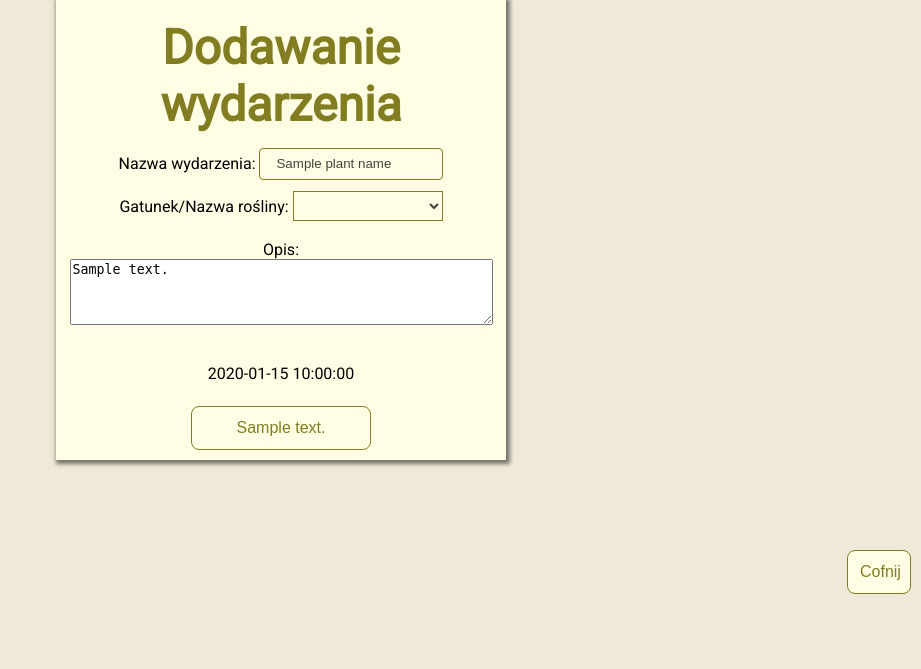
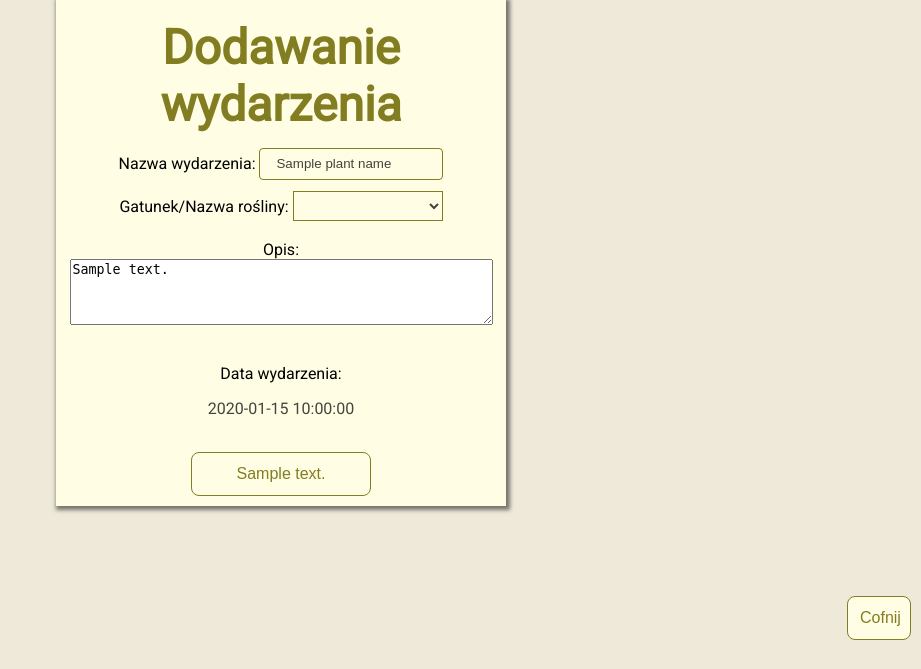
Before and after one commit to Maja06063/PlantReminder, a Flask app: template ServerApp/templates/event_form.html in a window 1280 px wide. Shown: the part 41-710 px from the top of the page, without its empty margins (359-1280 px from the left). Run offline with Flask 3, Linux system fonts and the light colour scheme; the template is opened without the code that fills it: most values are stand-ins (such as "Sample title", 1, 10 or a date in 2020); data that the repository does not hold is empty.

Commit message:
dodawanie daty do dod.wydarz.

```diff
--- /dev/null
+++ b/ServerApp/static/styles/event_form_style.css
@@ -0,0 +1,7 @@
+.date{
+    width: 150px;
+    height: 30px;
+    background: transparent;
+    border-color: #827d20;
+    color: #44433d;
+}
--- a/ServerApp/templates/event_form.html
+++ b/ServerApp/templates/event_form.html
@@ -6,6 +6,7 @@
   <link href="https://fonts.googleapis.com/css2?family=Roboto&display=swap" rel="stylesheet">
   <link rel="stylesheet" href="{{ url_for('static', filename='styles/styles.css') }}">
   <link rel="stylesheet" href="{{ url_for('static', filename='styles/plant_card_style.css') }}">
+  <link rel="stylesheet" href="{{ url_for('static', filename='styles/event_form_style.css') }}">
 </head>
 <body>
   <div class="main-container">
@@ -21,7 +22,11 @@
       </div><br><br>
       <label for="event_description">Opis:</label><br>
       <textarea id="event_description" maxlength="100" rows="4" cols="50" type="text">{{ plant_description }}</textarea><br><br>
-      <p>{{date}}</p>
+      <div class="data_box">
+        <p class="date_text">Data wydarzenia: </p>
+        <p class="date">{{date}}</p>
+      </div>
+
 
       <button class="login-button" type="button" onclick="{{ onclick_function|safe }}">{{ button_text|safe }}</button>
     </center>
```
